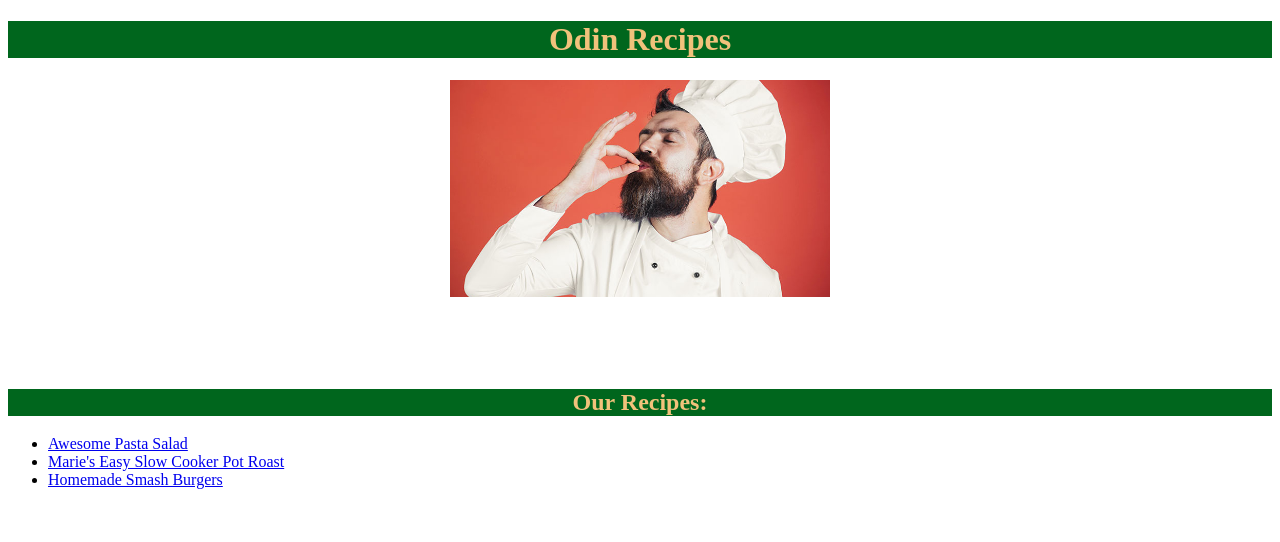
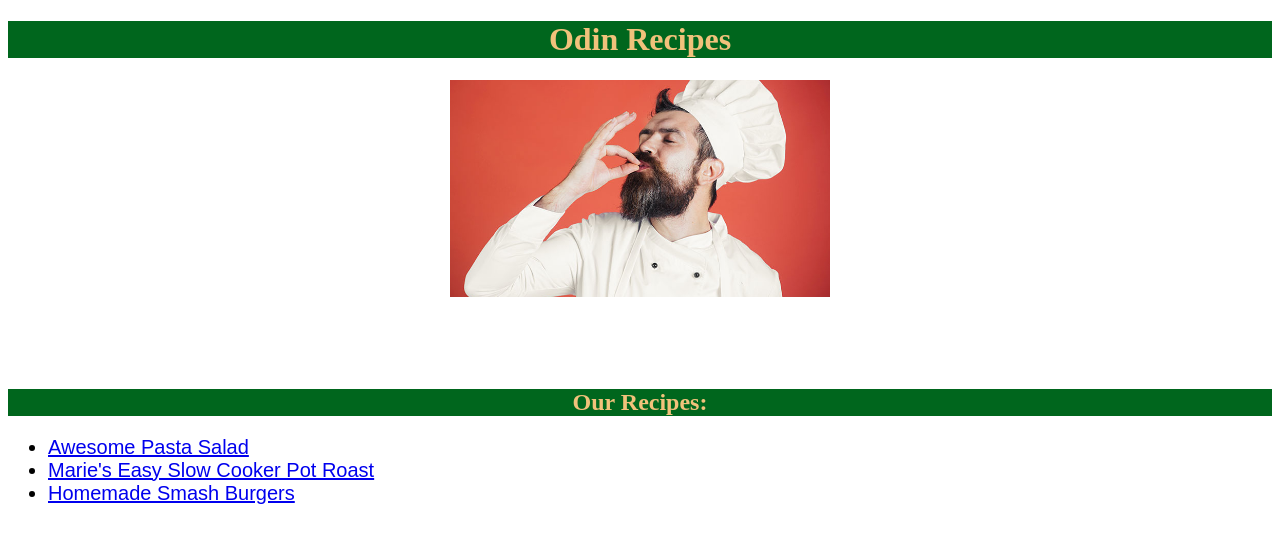
Before and after one commit to medium-sofy/odin-recipes2, a plain HTML site: page index.html in a window 1280 px wide. Drawn offline with Linux system fonts and the light colour scheme.

Commit message:
Change style of all 'ul' and 'ol' elements

```diff
--- a/styles/style.css
+++ b/styles/style.css
@@ -36,3 +36,8 @@
     font-size: 20px;
     font-family: Arial, Helvetica, sans-serif;
 }
+
+ul,
+ol{
+    font:20px "Arial",san-serif;
+}
```
